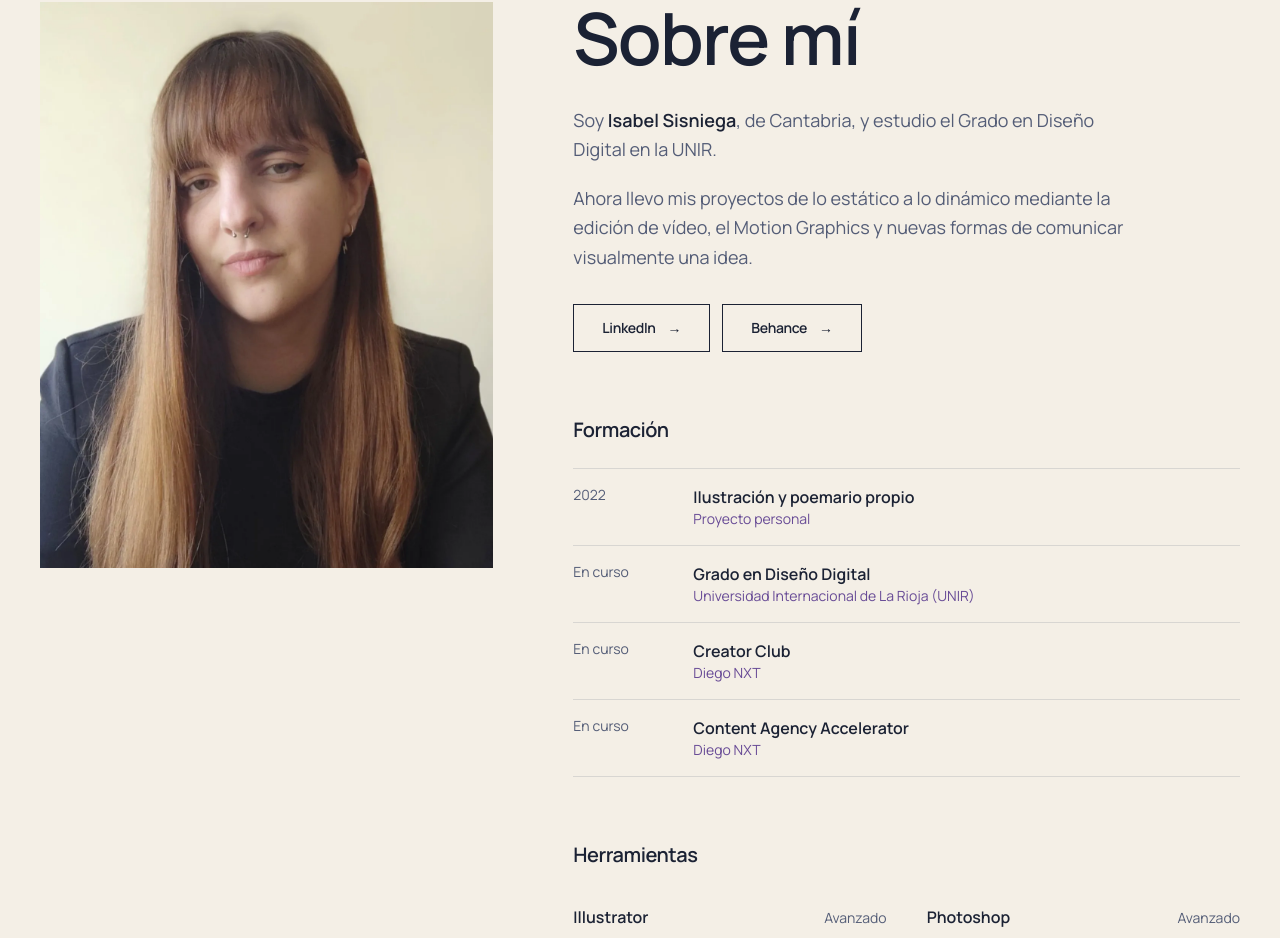
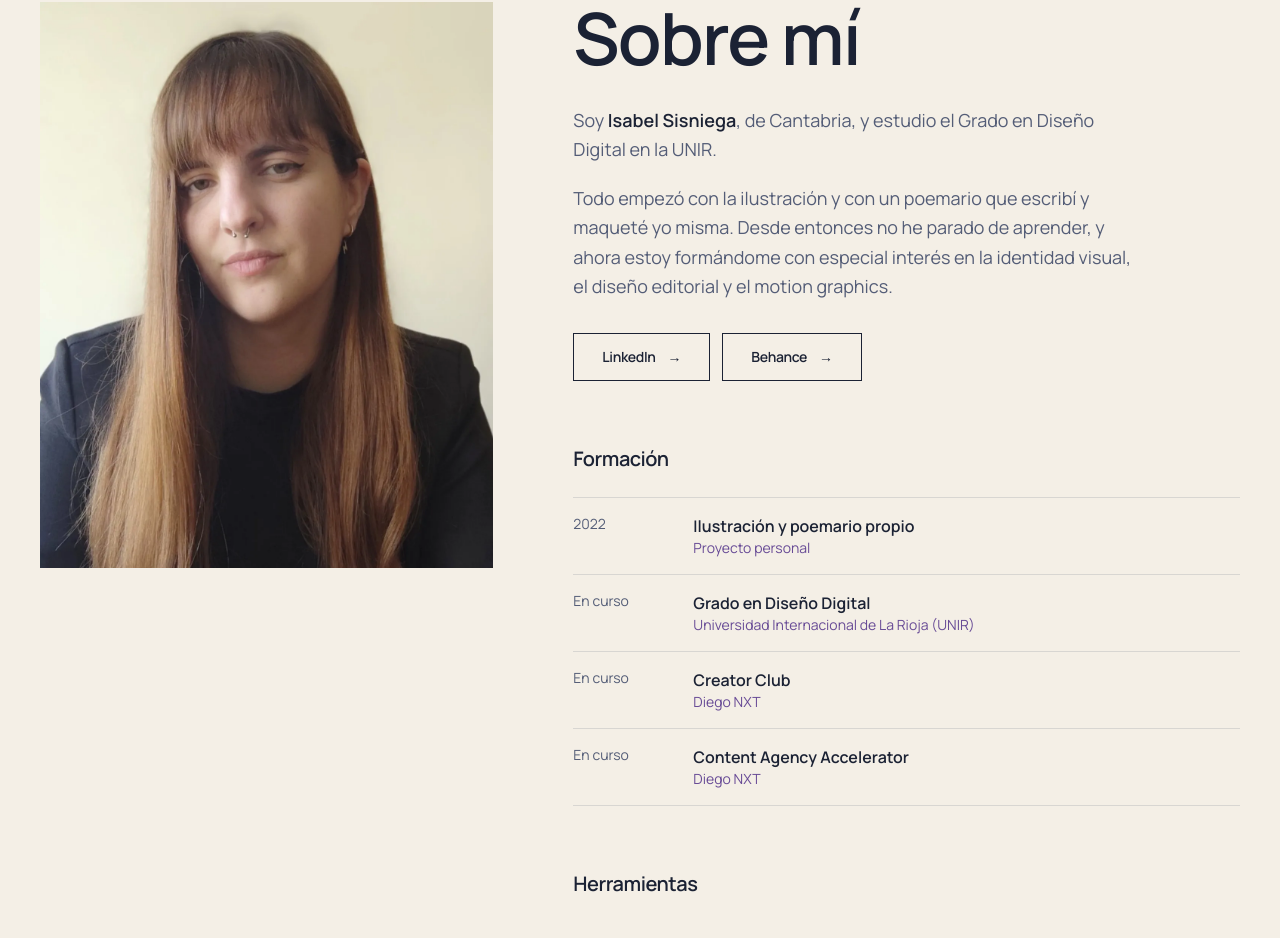
Before and after one commit to isabelsisniegadesign-rgb/isabel-sisniega-portfolioweb, a Next.js app: page / in a window 1280 px wide. Shown: the part 2964-3902 px from the top of the page. Built offline with nearby package versions, Linux system fonts and the light colour scheme.

Commit message:
Update about.tsx

```diff
--- a/components/site/about.tsx
+++ b/components/site/about.tsx
@@ -29,8 +29,7 @@ export function About() {
                 Grado en Diseño Digital en la UNIR.
               </p>
               <p>
-                Ahora llevo mis proyectos de lo estático a lo dinámico mediante la edición de vídeo, el Motion Graphics y
-                nuevas formas de comunicar visualmente una idea.
+               Todo empezó con la ilustración y con un poemario que escribí y maqueté yo misma. Desde entonces no he parado de aprender, y ahora estoy formándome con especial interés en la identidad visual, el diseño editorial y el motion graphics.
               </p>
             </div>
             <div className="mt-8 flex flex-col gap-3 sm:flex-row">
```
